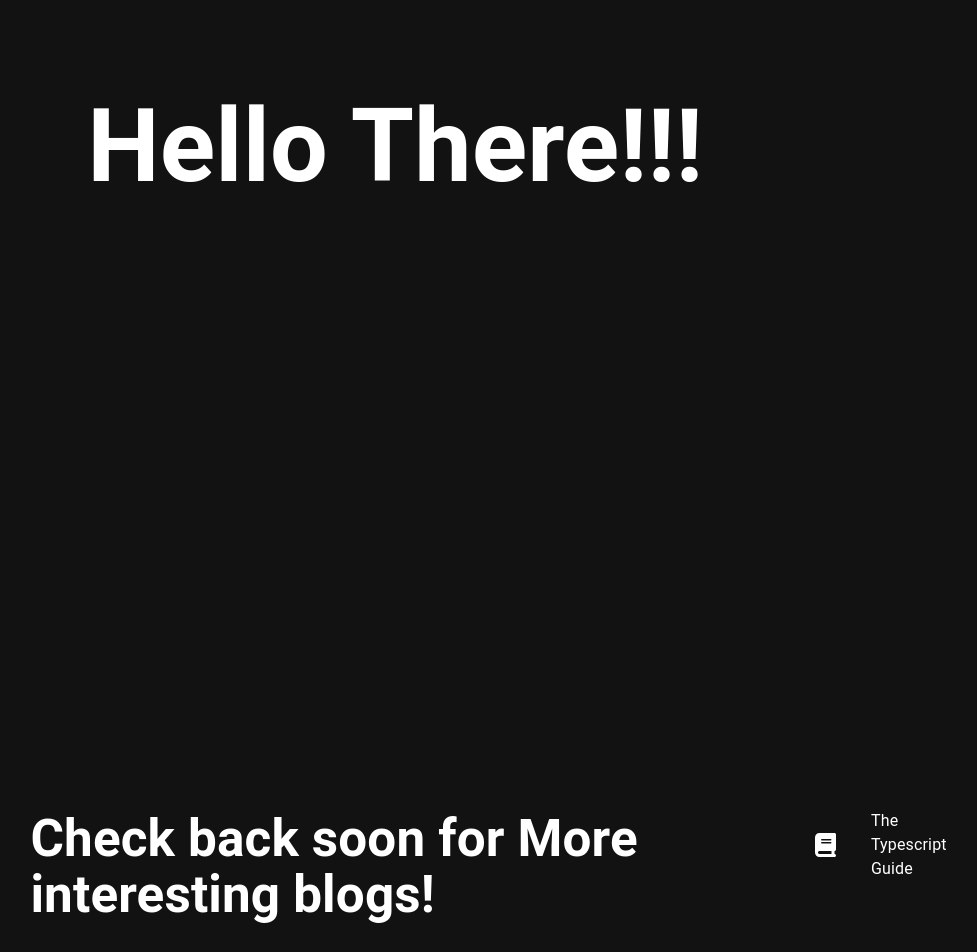
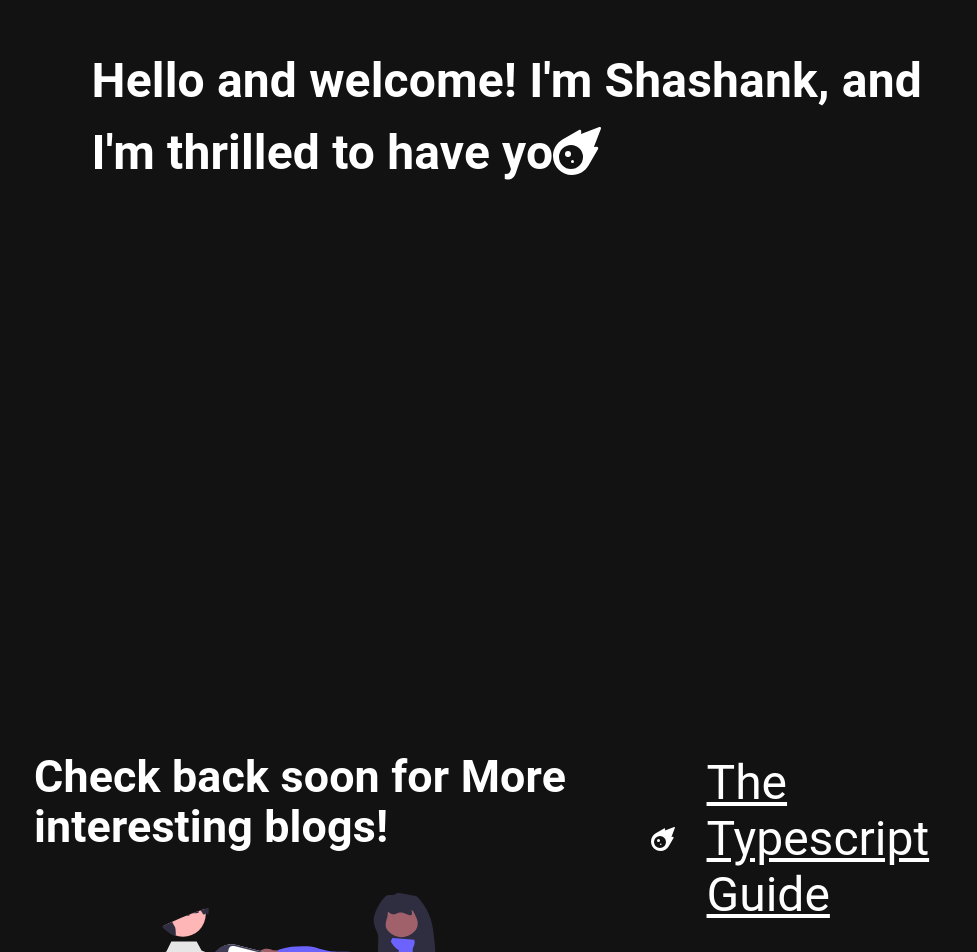
Before and after one commit to thatShashankGuy/parisar, a React (Vite) app in the folder web/: page / in a window 1280 px wide. Shown: the part 680-1632 px from the top of the page, without its empty margins (286-1263 px from the left). Built offline with nearby package versions, Linux system fonts and the light colour scheme.

Commit message:
final touches

```diff
--- a/web/src/App.tsx
+++ b/web/src/App.tsx
@@ -57,6 +57,7 @@ function App() {
     palette: {
       mode: darkMode ? 'dark' : 'light',
     },
+
   });
 
   return (
@@ -68,7 +69,7 @@ function App() {
             <MaterialUISwitch
               checked={darkMode}
               onChange={() => setDarkMode(!darkMode)}
-              inputProps={{ 'aria-label': 'controlled' }}
+              inputProps={{ 'aria-label': 'controlled'}}
             />
           </Stack>
         </div>
--- a/web/src/Components/BlogIndex/BlogIndex.css
+++ b/web/src/Components/BlogIndex/BlogIndex.css
@@ -14,6 +14,7 @@
 .list-text{
     font-size: larger !important;
     font-weight: bolder !important;
+    text-decoration: underline;
 }
 
 h1{
--- a/web/src/Components/BlogIndex/BlogIndex.tsx
+++ b/web/src/Components/BlogIndex/BlogIndex.tsx
@@ -1,13 +1,13 @@
 
-import { List, ListItem, ListItemIcon, ListItemText } from '@mui/material';
+import { List, ListItem, ListItemIcon, ListItemText, Typography } from '@mui/material';
 import './BlogIndex.css'
 import React from 'react';
 import success from '../../assets/support.svg'
-import { faBook } from '@fortawesome/free-solid-svg-icons';
+import { faMeteor } from '@fortawesome/free-solid-svg-icons';
 import { FontAwesomeIcon } from '@fortawesome/react-fontawesome';
 
 type IndexProps = {
-    items: string[];
+    items: any[];
 }
 
 
@@ -29,9 +29,21 @@ const BlogIndex: React.FC<IndexProps> = ({ items }) => {
                         <h2>
                             <ListItem key={index}>
                                 <ListItemIcon>
-                                    <FontAwesomeIcon icon={faBook} />
+                                    <FontAwesomeIcon icon={faMeteor} />
                                 </ListItemIcon>
-                                <ListItemText primary={item} className='list-text' />
+                                <a href={item.address} target="_blank" rel="noopener noreferrer" >
+                                <ListItemText primary={
+                                    <Typography
+                                    sx={{ display: 'inline', textDecoration:'underline'}}
+                                    component="h2"
+                                    variant="h3"
+                                    color="text.primary"
+                                    >
+                                        {item.name}
+                                    </Typography>
+
+                                    }  />
+                                </a>
                             </ListItem>
                         </h2>
                     ))}
--- a/web/src/Components/Index.tsx
+++ b/web/src/Components/Index.tsx
@@ -4,7 +4,18 @@ import BlogIndex from "./BlogIndex/BlogIndex"
 import Landing from "./Landing/Landing"
 
 const Index = () => {
-  const items : string[]= ["The Typescript Guide"]
+  const items : any[]= [{
+    key : 1,
+    name : "The Typescript Guide",
+    address : "https://github.com/thatShashankGuy/Guides/wiki/The-TypeScript-Guide"
+  },
+  {
+    key : 2,
+    name :"Pointers in Go",
+    address:"https://github.com/thatShashankGuy/Guides/wiki/Understanding-Pointers-In-Go"
+  }
+
+]
   const landingRef  = useRef<HTMLElement | null>(null)
   const blogIndexRef = useRef<HTMLElement | null>(null)
   const feedbackRef = useRef<HTMLElement | null>(null)
--- a/web/src/Components/Landing/Landing.css
+++ b/web/src/Components/Landing/Landing.css
@@ -16,7 +16,7 @@
     object-fit: cover; /* Maintain aspect ratio and cover the entire container */
   }
   .landing-container{
-    display: flexbox;
+    display: block;
     width: 100%;
     padding-bottom: 30%;
     padding-left: 25%;
--- a/web/src/Components/Landing/Landing.tsx
+++ b/web/src/Components/Landing/Landing.tsx
@@ -1,10 +1,12 @@
 import { useEffect, useState } from 'react'
 import success from  '../../assets/welcome.svg'
 import './Landing.css'
+import { faMeteor } from '@fortawesome/free-solid-svg-icons'
+import { FontAwesomeIcon } from '@fortawesome/react-fontawesome'
 
 
 const Landing = () => {
-    const fullWelcomeMessage = "Hello There!!"
+    const fullWelcomeMessage = "Hello and welcome! I'm Shashank, and I'm thrilled to have you here."
     const [welcomeMessage, setWelcomeMessage] = useState('')
     const [index,setIndex] = useState(0)
 
@@ -26,7 +28,7 @@ const Landing = () => {
         <img src={success} alt={"Image not Found"} />
         </div>
         <div className='message'>
-        <h1>{welcomeMessage}<span>!</span></h1>
+        <h2>{welcomeMessage}<span><FontAwesomeIcon icon={faMeteor} /></span></h2>
         </div>
         </div>
         </>
--- a/web/src/index.css
+++ b/web/src/index.css
@@ -5,9 +5,11 @@
   text-decoration: none;
   font-synthesis: none;
   text-rendering: optimizeLegibility;
+  color: beige;
   -webkit-font-smoothing: antialiased;
   -moz-osx-font-smoothing: grayscale;
   -webkit-text-size-adjust: 100%;
+
 }
 
 a {
@@ -28,7 +30,7 @@ body {
 }
 
 h1 {
-  font-size: 3.2em;
+  font-size: 2.8em;
   line-height: 1.1;
 }
 
```
